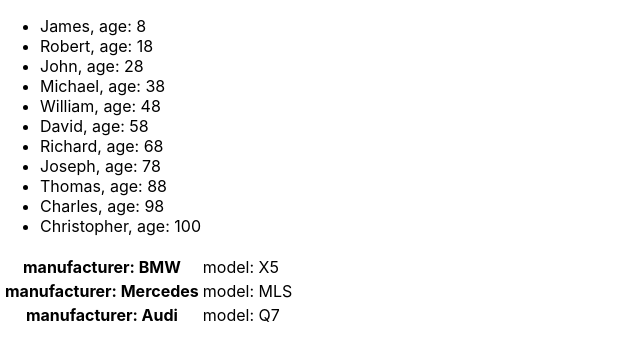
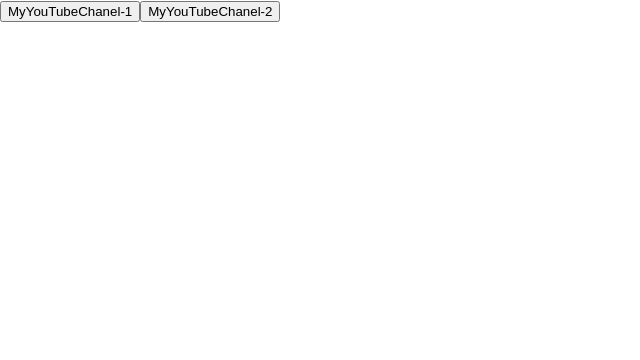
Before and after one commit to SanyaSkl/microtasks, a React (Create React App) app: page / in a window 1280 px wide. Shown: the top 360 px of the page, without its empty margins (0-640 px from the left). Built offline with nearby package versions, Linux system fonts and the light colour scheme.

Commit message:
microtask 03.1 - button

```diff
--- a/src/App.tsx
+++ b/src/App.tsx
@@ -1,35 +1,26 @@
-import React, {useState} from 'react';
-import {NewComponent} from "./Components/NewComponent";
-import {Cars} from "./Components/Cars";
+import React from 'react';
+
 
 
 function App() {
-  const [students, setStudents] = useState([
-        {id: 1, name: "James", age: 8},
-        {id: 2, name: "Robert", age: 18},
-        {id: 3, name: "John", age: 28},
-        {id: 4, name: "Michael", age: 38},
-        {id: 5, name: "William", age: 48},
-        {id: 6, name: "David", age: 58},
-        {id: 7, name: "Richard", age: 68},
-        {id: 8, name: "Joseph", age: 78},
-        {id: 9, name: "Thomas", age: 88},
-        {id: 10, name: "Charles", age: 98},
-        {id: 11, name: "Christopher", age: 100},
-      ]
-  )
-    let [topCars, setTopCars] = useState([
-            {manufacturer: 'BMW', model: 'X5'},
-            {manufacturer: 'Mercedes', model: 'MLS'},
-            {manufacturer: 'Audi', model: 'Q7'}
-        ]
+    // const myFirstSubscriber = (event: MouseEvent<HTMLButtonElement>) => {
+    //     console.log('Hello Im Vasya!')
+    // }
+    // const mySecondSubscriber = (event: MouseEvent<HTMLButtonElement>) => {
+    //     console.log('Hello Im Ivan!')
+    // }
+
+    const onClickHandler=(name:string)=>{
+        console.log(name)
+    }
+
+    return(
+        <div>
+            <button onClick={() => onClickHandler("Vasya")}>MyYouTubeChanel-1</button>
+            <button onClick={() => onClickHandler("Ivan")}>MyYouTubeChanel-2</button>
+        </div>
+
     )
-  return (
-      <div>
-      <NewComponent students={students}/>
-      <Cars Cars={topCars}/>
-      </div>
-  );
 }
 
 export default App;
--- a/src/Components/NewComponent.tsx
+++ b/src/Components/students/Students.tsx
@@ -10,7 +10,7 @@
     students: Array<StudentType>
 }
 
-export const NewComponent = (props: NewComponentType) => {
+export const Students = (props: NewComponentType) => {
     return (
         <ul>
             {props.students.map((objectStudent, index) => {
```
Also changed, not shown: src/Components/students/studentsApp.tsx (added, +27 -0 lines), src/Components/cars/Cars.tsx (renamed from src/Components/Cars.tsx).
